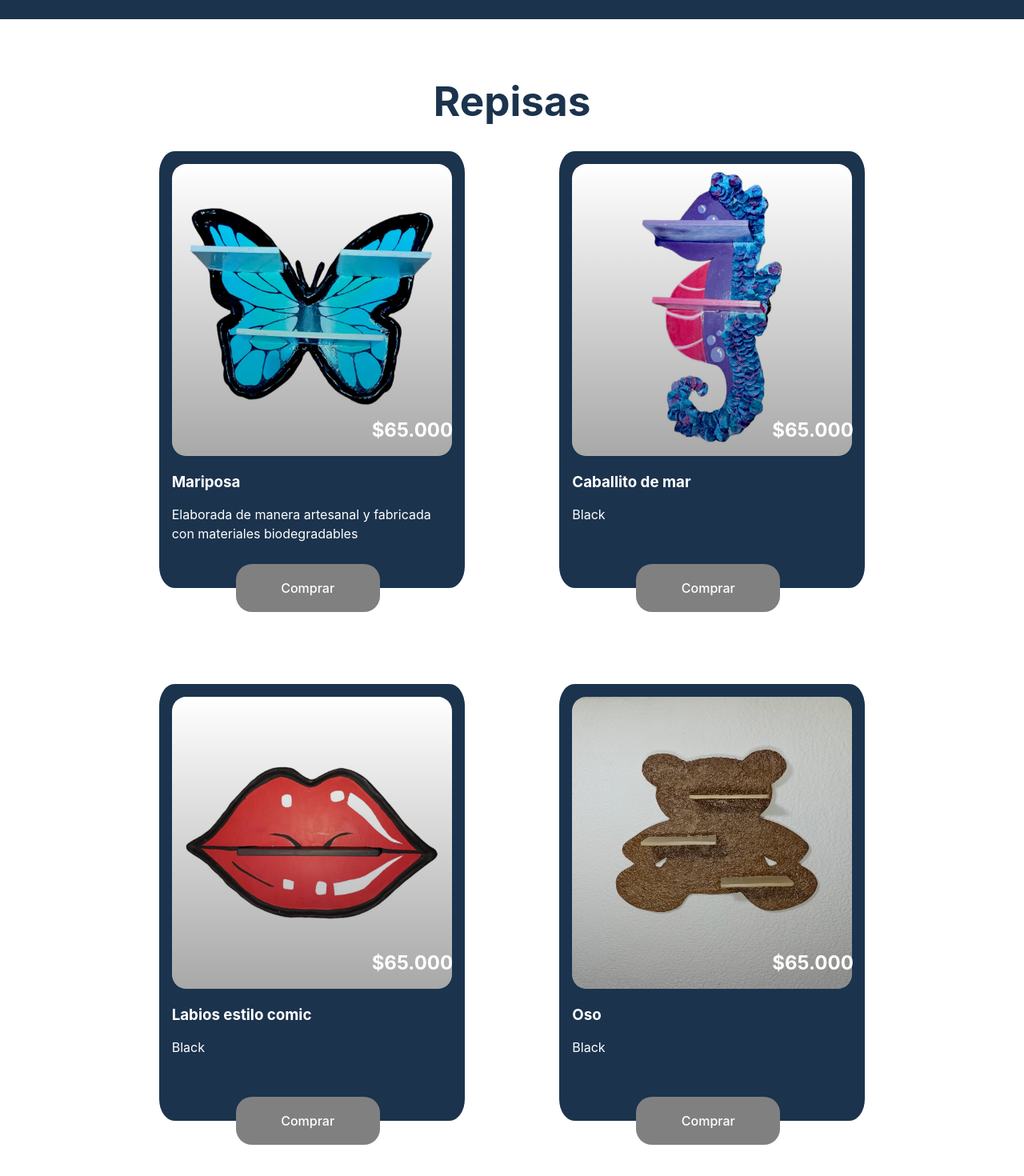
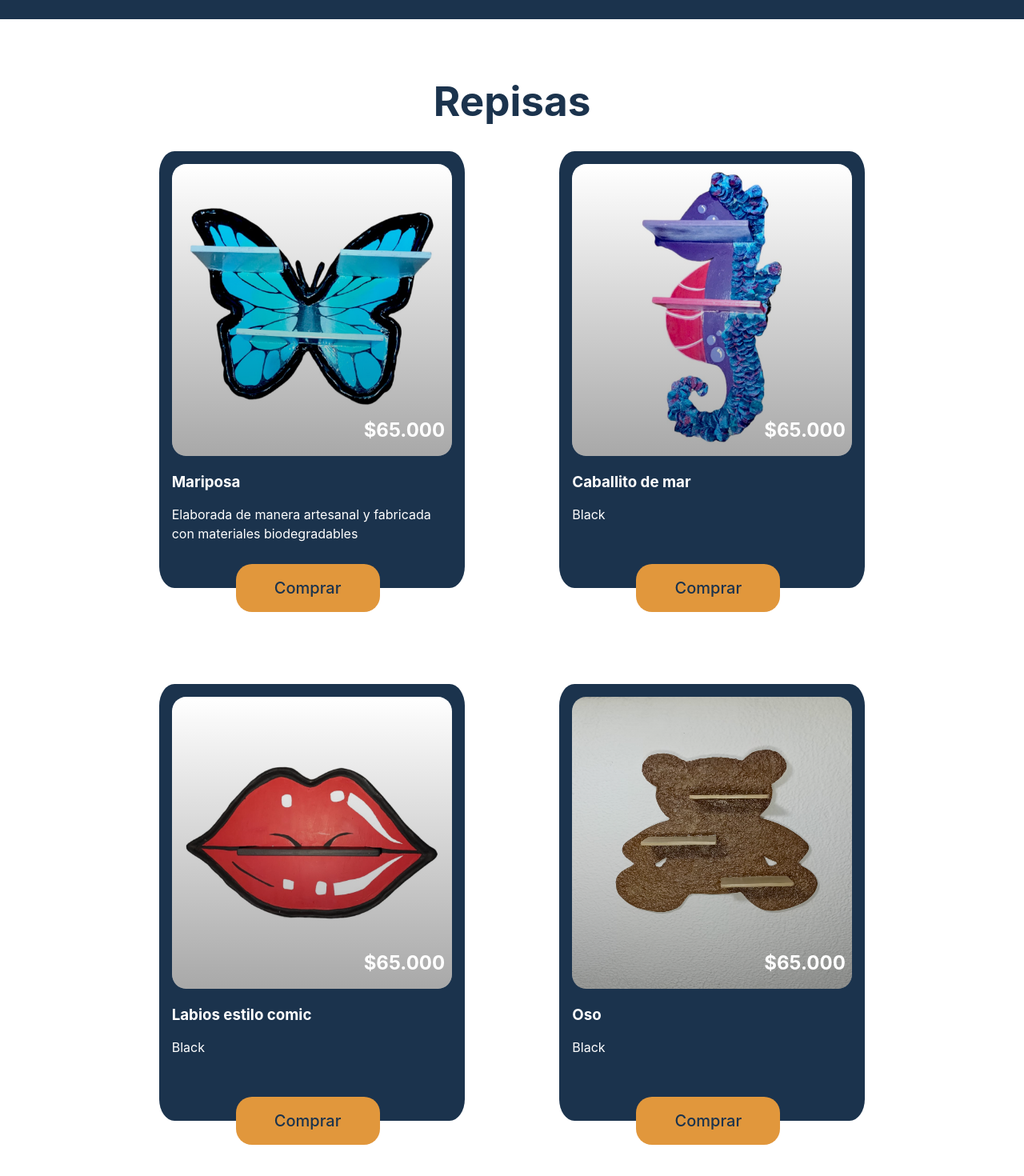
Before and after one commit to duvan29/UBIVI, a React (Vite) app: page / in a window 1280 px wide. Shown: the part 1300-2770 px from the top of the page at 80% size. Built offline with nearby package versions, Linux system fonts and the light colour scheme.

Commit message:
Estilos mas bonitos

```diff
--- a/src/App.jsx
+++ b/src/App.jsx
@@ -1,5 +1,4 @@
 import './App.css'
-// import AboutUsComponent from './components/AboutUs/about';
 import BeneficiosContainer from './components/Beneficio/BeneficioComponent';
 import CardList from './components/CardCointainer/CardList';
 import MainCarousel from './components/Carucel/carucel';
@@ -7,7 +6,6 @@ import FoundersContainer from './components/FoundersContainer/FoundersContainer'
 import Footer from './components/Footer/Footer';
 import Whatsapp from './components/icons/WhatsApp';
 import Products from './components/products/products'
-import '@fortawesome/fontawesome-svg-core/styles.css';
 import NavBar from './components/Nav/NavBar';
 
 function App() {
--- a/src/components/CardCointainer/CardList.jsx
+++ b/src/components/CardCointainer/CardList.jsx
@@ -11,21 +11,21 @@ const CardList = () => {
         <CardDescription
           title="Misión"
           description="Promover un ambiente decorado y ordenado con nuestras repisas para que nuestros clientes se sientan tranquilos en el espacio donde se encuentran."
-          backgroundImage='/public/10.jpg'
+          backgroundImage='/10.jpg'
         />
       </div>
       <div>
         <CardDescription
           title="Visión"
           description="Ser reconocidos en el país ofreciendo repisas para el ambiente del hogar, ofreciendo buenos servicios y buena calidad para así llegar a ser una empresa económicamente estable."
-          backgroundImage='/public/11.jpg'
+          backgroundImage='/11.jpg'
         />
       </div>
       <div>
         <CardDescription
           title="Valores"
           description="Nuestra empresa se distingue por la creatividad en diseños exclusivos y personalizados. Promovemos el orden en la vida de las personas y su actitud a través del diseño. Respetamos el medio ambiente y trabajamos para mejorarlo. Mantenemos la disciplina en la producción artesanal de productos de alta calidad."
-          backgroundImage='/public/12.jpg'
+          backgroundImage='/12.jpg'
         />
       </div>
     </div>
--- a/src/components/Carucel/Carucel.jsx
+++ b/src/components/Carucel/Carucel.jsx
@@ -5,16 +5,16 @@ import styles from './Carucel.module.css'; // Import CSS module
 
 const slides = [
   {
-    url: '/public/4.jpg',
+    url: '/4.jpg',
   },
   {
-    url: '/public/5.jpg',
+    url: '/5.jpg',
   },
   {
-    url: '/public/51.jpg',
+    url: '/51.jpg',
   },
   {
-    url: '/public/WhatsApp Image 2023-09-06 at 19.28.29.jpg',
+    url: '/WhatsApp Image 2023-09-06 at 19.28.29.jpg',
   },
 ];
 
--- a/src/components/Carucel/Carucel.module.css
+++ b/src/components/Carucel/Carucel.module.css
@@ -1,6 +1,5 @@
 .carouselContainer {
     padding-top: 90px;
-    /* background-color: #3842ff; */
     max-width: 100vw;
     height: 900px;
     width: 100%;
@@ -54,19 +53,19 @@
   .contactosbutton {
     border-radius: 20px;
     margin-top: 40px;
-    border: 1px solid transparent;
+    /* border: 1px solid transparent; */
     color: #fff;
     background-color: #1B334D;
     padding: 0.6em 1.2em;
     width: 180px;
-    font-size: 1em;
+    font-size: 20px;
     font-weight: 500;
     cursor: pointer;
   }
 
   .contactosbutton:hover {
-    color: #fff;
-    background-color: #0EC9F3;
+    color: #1B334D;
+    background-color: #E1973C;
   }
 
   .arrowButton {
@@ -85,7 +84,8 @@
   }
 
   .arrowButton:hover {
-    color: #0EC9F3;
+    background-color: #1B334D;
+    color: #E1973C;
   }
 
 
--- a/src/components/FoundersContainer/FoundersContainer.jsx
+++ b/src/components/FoundersContainer/FoundersContainer.jsx
@@ -14,17 +14,17 @@ const FoundersContainer = () => {
         <Founder
             name="Natalia Sanchez"
             role="Contabilidad"
-            imageSrc='/public/21.jpg'
+            imageSrc='/21.jpg'
         />
         <Founder
             name="Ingrid Monroy"
             role="Tecnologia"
-            imageSrc='/public/22.jpg'
+            imageSrc='/22.jpg'
         />
         <Founder
             name="Michel Moreno"
             role="Diseño"
-            imageSrc='/public/20.jpg'
+            imageSrc='/20.jpg'
         />
         </div>
     </div>
--- a/src/components/Nav/NavBar.jsx
+++ b/src/components/Nav/NavBar.jsx
@@ -41,7 +41,7 @@ const NavBar = () => {
   return (
     <nav className={styles.navbar}>
       <div>
-        <img className={styles.logo} src='/public/Logo_coloreado[1].png'/>
+        <img className={styles.logo} src='/Logo_coloreado[1].png'/>
       </div>
       <div className={styles.menu}>
         <ul>
--- a/src/components/productCard/productCard.module.css
+++ b/src/components/productCard/productCard.module.css
@@ -36,7 +36,7 @@
 
 .price{
     width: 100px;
-    margin-left: 250px;
+    margin-left: 240px;
     margin-top: -80px;
     font-size: x-large;
     z-index: 100000;
@@ -69,6 +69,7 @@
 .button{
     position: absolute;
     width: 100px;
+    font-size: 15px;
     margin-top: 135px;
     display: flex;
     align-items: center;
--- a/src/components/products/products.jsx
+++ b/src/components/products/products.jsx
@@ -7,7 +7,7 @@ export default function Products() {
       id: 1,
       name: 'Mariposa',
       href: '#',
-      imageSrc: '/public/r2.jpg',
+      imageSrc: '/r2.jpg',
       imageAlt: "Front of men's Basic Tee in black.",
       price: '$65.000',
       color: 'Elaborada de manera artesanal y fabricada con materiales biodegradables',
@@ -16,7 +16,7 @@ export default function Products() {
       id: 2,
       name: 'Caballito de mar',
       href: '#',
-      imageSrc: '/public/r1.jpg',
+      imageSrc: '/r1.jpg',
       imageAlt: "Front of men's Basic Tee in black.",
       price: '$65.000',
       color: 'Black',
@@ -25,7 +25,7 @@ export default function Products() {
       id: 3,
       name: 'Labios estilo comic',
       href: '#',
-      imageSrc: '/public/r3.jpg',
+      imageSrc: '/r3.jpg',
       imageAlt: "Front of men's Basic Tee in black.",
       price: '$65.000',
       color: 'Black',
@@ -34,7 +34,7 @@ export default function Products() {
       id: 4,
       name: 'Oso',
       href: '#',
-      imageSrc: '/public/r4.jpg',
+      imageSrc: '/r4.jpg',
       imageAlt: "Front of men's Basic Tee in black.",
       price: '$65.000',
       color: 'Black',
@@ -43,7 +43,7 @@ export default function Products() {
       id: 5,
       name: 'Cisne',
       href: '#',
-      imageSrc: '/public/r5.jpg',
+      imageSrc: '/r5.jpg',
       imageAlt: "Front of men's Basic Tee in black.",
       price: '$65.000',
       color: 'Black',
@@ -52,7 +52,7 @@ export default function Products() {
       id: 6,
       name: 'Luna',
       href: '#',
-      imageSrc: '/public/r6.jpg',
+      imageSrc: '/r6.jpg',
       imageAlt: "Front of men's Basic Tee in black.",
       price: '$65.000',
       color: 'Black',
--- a/src/index.css
+++ b/src/index.css
@@ -32,16 +32,16 @@ h1 {
 
 button {
   border: none;
-  color: #000;
+  color: #1B334D;
   padding: 0.6em 1.2em;
   width: 180px;
   height: 60px;
   font-size: 1em;
   font-weight: 500;
   font-family: inherit;
-  background-color: gray;
+  background-color: #E1973C;
   border-radius: 20px;
-  color: #fff;
+  font-size: 20px;
   cursor: pointer;
 }
 
```
